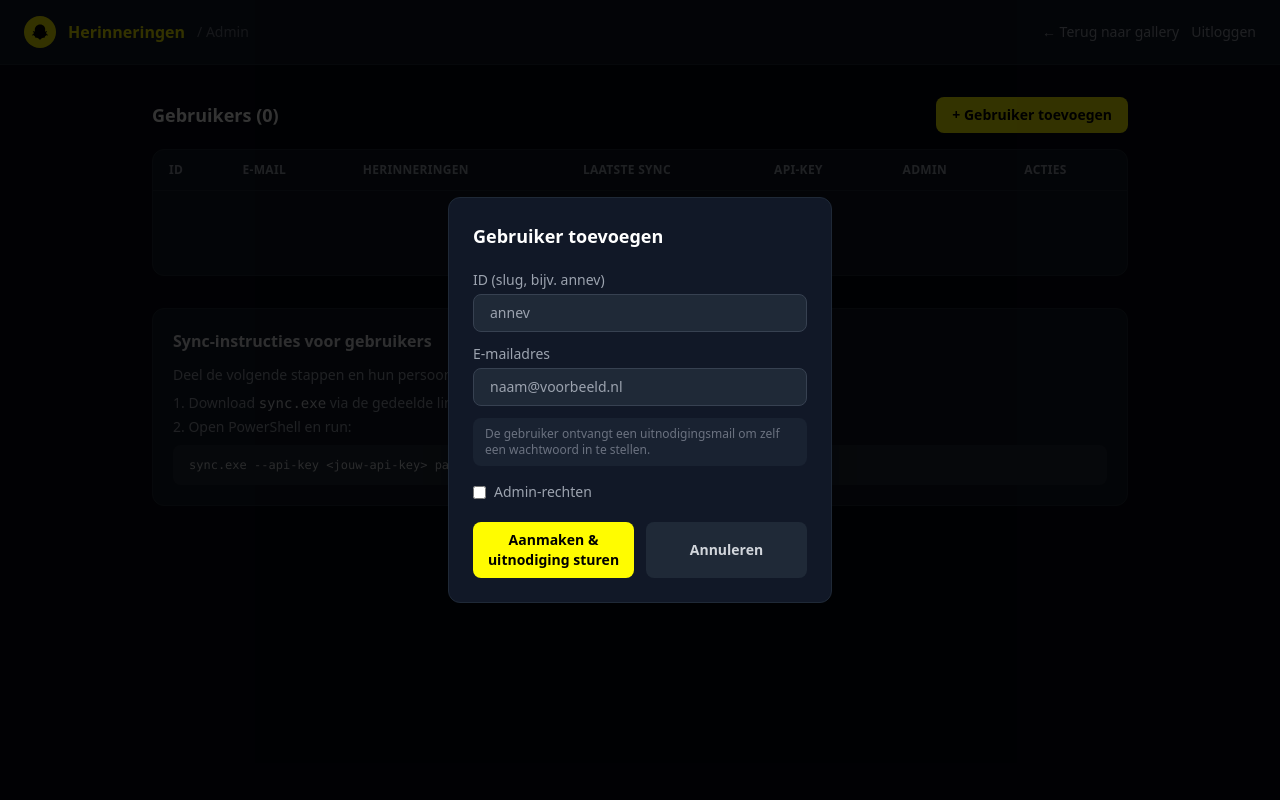
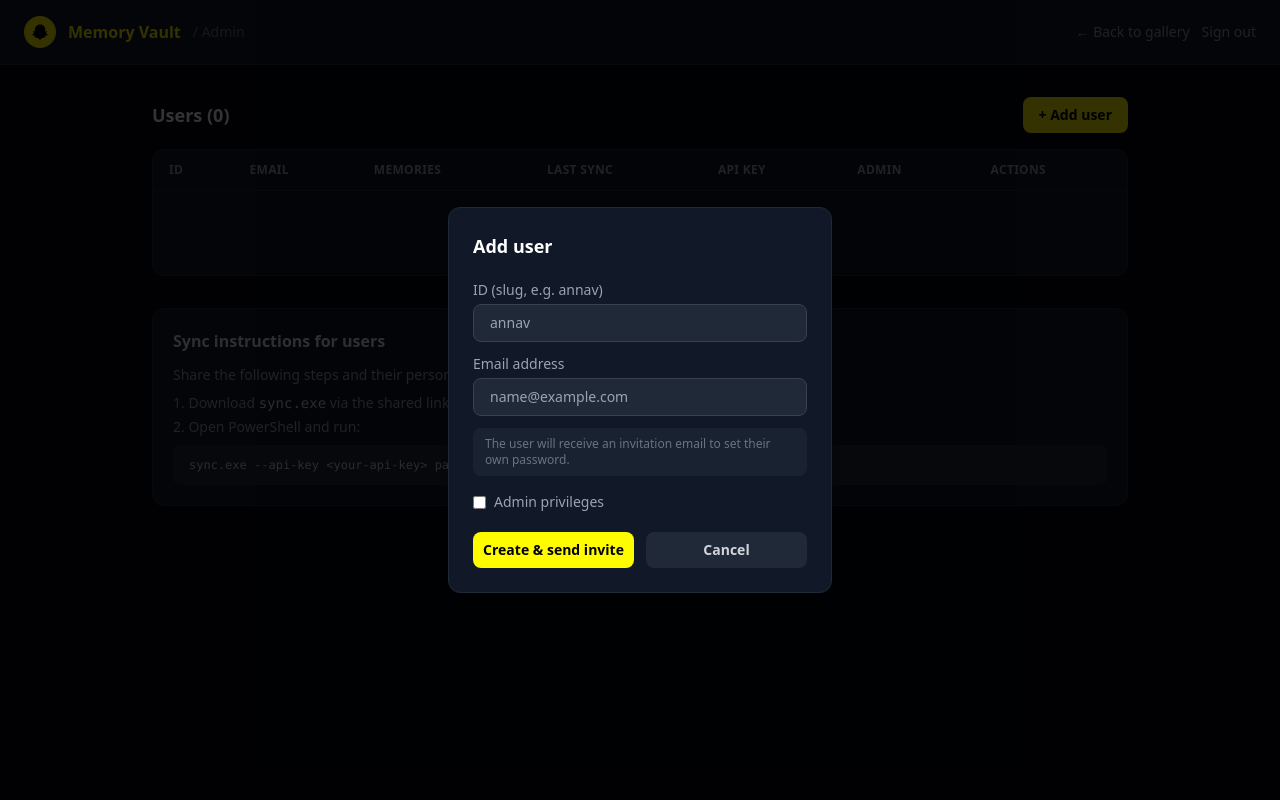
Before and after one commit to BramHolla/memory-vault, a Flask app: page /admin in a window 1280 px wide, after a click on "+ Add user". Run offline with Flask 3, Linux system fonts and the light colour scheme; the visitor is signed in with stand-in values (Sample User, id 1); some libraries are stand-ins or nearby versions.

Commit message:
Translate codebase to English, add README and LICENSE
All Dutch comments, strings, and user-facing text translated to English.
App renamed from Herinneringen to Memory Vault throughout.
Added README.md with self-hosting guide, architecture overview, and
environment variable reference. Added MIT LICENSE. Updated .env.example
and COMMANDS.md with English documentation.

```diff
--- a/app.py
+++ b/app.py
@@ -1,6 +1,6 @@
 """
-Snapchat Memories Viewer — multi-user
-Usage: gunicorn app:app  (productie) of  python app.py  (dev)
+Memory Vault — multi-user Snapchat memories gallery
+Usage: gunicorn app:app  (production) or  python app.py  (dev)
 """
 
 import tempfile
@@ -50,13 +50,13 @@ def load_user(user_id: str):
 
 
 # ---------------------------------------------------------------------------
-# users.db cache (download van R2, refresh elke 5 min)
+# users.db cache (downloaded from R2, refreshed every 5 min)
 # ---------------------------------------------------------------------------
 
 _users_db_path: Path | None = None
 _users_db_lock  = threading.Lock()
 _users_db_last_refresh = 0.0
-USERS_DB_REFRESH = 300  # seconden
+USERS_DB_REFRESH = 300  # seconds
 
 
 def _get_users_db_path() -> Path | None:
@@ -77,12 +77,12 @@ def _get_users_db_path() -> Path | None:
                     except Exception:
                         pass
             except Exception as e:
-                app.logger.warning(f"users.db refresh mislukt: {e}")
+                app.logger.warning(f"users.db refresh failed: {e}")
     return _users_db_path
 
 
 def _invalidate_users_db_cache():
-    """Forceer herdownload bij volgende request (na schrijfoperatie)."""
+    """Force re-download on next request (after a write operation)."""
     global _users_db_last_refresh
     with _users_db_lock:
         _users_db_last_refresh = 0.0
@@ -126,8 +126,8 @@ def get_user_db(user_id: str) -> Path | None:
                         pass
                 return tmp
             except Exception as e:
-                app.logger.warning(f"memories.db download mislukt voor {user_id}: {e}")
-                return cached_path  # gebruik stale cache als fallback
+                app.logger.warning(f"memories.db download failed for {user_id}: {e}")
+                return cached_path  # fall back to stale cache
         return cached_path
 
 
@@ -154,7 +154,7 @@ def login():
         if user_data and users_db.check_password(user_data, password):
             login_user(User(user_data), remember=True)
             return redirect(url_for("index"))
-        error = "Onbekend e-mailadres of verkeerd wachtwoord."
+        error = "Unknown email address or incorrect password."
     return render_template("login.html", error=error)
 
 
@@ -224,7 +224,7 @@ def api_stats():
 
 
 # ---------------------------------------------------------------------------
-# Media serving (lokale modus)
+# Media serving (local mode)
 # ---------------------------------------------------------------------------
 
 @app.route("/media/<path:filename>")
@@ -242,19 +242,19 @@ def accept_invite(token: str):
     path = _get_users_db_path()
     user = users_db.get_user_by_token(path, token, "invite") if path else None
     if not user:
-        return render_template("set_password.html", error="Deze link is ongeldig of verlopen.", token=None, mode="invite")
+        return render_template("set_password.html", error="This link is invalid or has expired.", token=None, mode="invite")
 
     if request.method == "POST":
         pw  = request.form.get("password", "")
         pw2 = request.form.get("password2", "")
         if len(pw) < 8:
-            return render_template("set_password.html", error="Wachtwoord moet minimaal 8 tekens zijn.", token=token, mode="invite")
+            return render_template("set_password.html", error="Password must be at least 8 characters.", token=token, mode="invite")
         if pw != pw2:
-            return render_template("set_password.html", error="Wachtwoorden komen niet overeen.", token=token, mode="invite")
+            return render_template("set_password.html", error="Passwords do not match.", token=token, mode="invite")
         users_db.set_password(path, user["id"], pw)
         users_db.upload_users_db(path)
         _invalidate_users_db_cache()
-        # Herlaad user en log in
+        # Reload user and log in
         fresh_path = _get_users_db_path()
         fresh_user = users_db.get_user_by_id(fresh_path, user["id"])
         login_user(User(fresh_user), remember=True)
@@ -268,15 +268,15 @@ def reset_password(token: str):
     path = _get_users_db_path()
     user = users_db.get_user_by_token(path, token, "reset") if path else None
     if not user:
-        return render_template("set_password.html", error="Deze link is ongeldig of verlopen.", token=None, mode="reset")
+        return render_template("set_password.html", error="This link is invalid or has expired.", token=None, mode="reset")
 
     if request.method == "POST":
         pw  = request.form.get("password", "")
         pw2 = request.form.get("password2", "")
         if len(pw) < 8:
-            return render_template("set_password.html", error="Wachtwoord moet minimaal 8 tekens zijn.", token=token, mode="reset")
+            return render_template("set_password.html", error="Password must be at least 8 characters.", token=token, mode="reset")
         if pw != pw2:
-            return render_template("set_password.html", error="Wachtwoorden komen niet overeen.", token=token, mode="reset")
+            return render_template("set_password.html", error="Passwords do not match.", token=token, mode="reset")
         users_db.set_password(path, user["id"], pw)
         users_db.upload_users_db(path)
         _invalidate_users_db_cache()
@@ -306,7 +306,7 @@ def admin():
     path = _get_users_db_path()
     users = users_db.list_users(path) if path else []
 
-    # Haal aantal memories + laatste sync-tijd op per gebruiker
+    # Fetch memory count and last sync time per user
     s3 = boto3.client(
         "s3",
         endpoint_url=config.R2_ENDPOINT,
@@ -325,7 +325,7 @@ def admin():
                     Key=f"users/{u['id']}/memories.db",
                 )
                 u["last_sync"] = resp["LastModified"].strftime("%Y-%m-%d %H:%M UTC")
-                # Tel memories via cached db
+                # Count memories via cached db
                 cached = _user_db_cache.get(u["id"])
                 if cached and cached[0] and cached[0].exists():
                     u["memory_count"] = db.count_memories_for_user(cached[0], u["id"])
@@ -355,9 +355,9 @@ def admin_create_user():
         try:
             mailer.send_invite(email, user_id, token)
         except Exception as e:
-            app.logger.warning(f"Uitnodigingsmail mislukt: {e}")
+            app.logger.warning(f"Invite email failed: {e}")
     except Exception as e:
-        app.logger.error(f"Gebruiker aanmaken mislukt: {e}")
+        app.logger.error(f"Failed to create user: {e}")
         abort(500)
 
     return redirect(url_for("admin"))
@@ -388,7 +388,7 @@ def admin_reset_password(user_id: str):
     try:
         mailer.send_password_reset(user["email"], user["id"], token)
     except Exception as e:
-        app.logger.warning(f"Reset-mail mislukt: {e}")
+        app.logger.warning(f"Password reset email failed: {e}")
     return redirect(url_for("admin"))
 
 
@@ -397,14 +397,14 @@ def admin_reset_password(user_id: str):
 @admin_required
 def admin_delete_user(user_id: str):
     if user_id == current_user.id:
-        abort(400)  # jezelf niet verwijderen
+        abort(400)  # cannot delete yourself
 
     path = _get_users_db_path()
     users_db.delete_user(path, user_id)
     users_db.upload_users_db(path)
     _invalidate_users_db_cache()
 
-    # Verwijder R2-data van de gebruiker
+    # Delete the user's R2 data
     if config.CLOUD_MODE:
         try:
             s3 = boto3.client(
@@ -419,7 +419,7 @@ def admin_delete_user(user_id: str):
                 for obj in page.get("Contents", []):
                     s3.delete_object(Bucket=config.R2_BUCKET_NAME, Key=obj["Key"])
         except Exception as e:
-            app.logger.warning(f"R2-data verwijderen mislukt voor {user_id}: {e}")
+            app.logger.warning(f"Failed to delete R2 data for {user_id}: {e}")
 
     return redirect(url_for("admin"))
 
@@ -430,16 +430,16 @@ def admin_delete_user(user_id: str):
 
 if __name__ == "__main__":
     if config.CLOUD_MODE:
-        print("Cloud modus: users.db downloaden...")
+        print("Cloud mode: downloading users.db...")
         try:
             p = users_db.download_users_db(silent=True)
             _users_db_path = p
             _users_db_last_refresh = time.time()
-            print("users.db geladen.")
+            print("users.db loaded.")
         except Exception as e:
-            print(f"Waarschuwing: users.db niet geladen: {e}")
+            print(f"Warning: users.db not loaded: {e}")
     else:
         db.init_db()
 
-    print("Snapchat Memories Viewer draait op http://localhost:5000")
+    print("Memory Vault running at http://localhost:5000")
     app.run(host="127.0.0.1", port=5000, debug=False)
--- a/config.py
+++ b/config.py
@@ -24,7 +24,7 @@ APP_PASSWORD     = os.environ.get("APP_PASSWORD", "")
 FLASK_SECRET_KEY = os.environ.get("FLASK_SECRET_KEY", "dev-insecure-key")
 ADMIN_EMAIL      = os.environ.get("ADMIN_EMAIL", "")
 
-# Gmail SMTP (voor uitnodigingen en wachtwoordresets)
+# Gmail SMTP (for invitations and password resets)
 GMAIL_USER         = os.environ.get("GMAIL_USER", "")
 GMAIL_APP_PASSWORD = os.environ.get("GMAIL_APP_PASSWORD", "")
 
--- a/templates/admin.html
+++ b/templates/admin.html
@@ -1,9 +1,9 @@
 <!DOCTYPE html>
-<html lang="nl" class="h-full">
+<html lang="en" class="h-full">
 <head>
   <meta charset="UTF-8">
   <meta name="viewport" content="width=device-width, initial-scale=1.0">
-  <title>Admin — Herinneringen</title>
+  <title>Admin — Memory Vault</title>
   <script src="https://cdn.tailwindcss.com"></script>
   <script>
     tailwind.config = {
@@ -22,23 +22,23 @@
           <path d="M12.166 3c-3.837 0-6.43 2.917-6.43 6.43 0 .604.07 1.186.186 1.742-.27.143-.553.22-.857.22-.44 0-.846-.174-1.15-.46l-.002-.001c-.13-.128-.32-.097-.417.065-.1.167-.053.387.107.493.523.346.87.927.87 1.59 0 .21-.034.412-.097.603-.27.816-.934 1.43-1.762 1.649-.193.05-.33.23-.304.428.026.198.2.342.4.342.017 0 .035 0 .053-.003.28-.04.56-.06.838-.06.56 0 1.05.107 1.45.317.77.41 1.21 1.19 1.37 2.32.025.187.187.325.375.325h.043c.228-.02.453-.03.67-.03.507 0 .99.07 1.437.207.64.196 1.246.583 1.76 1.12.434.46.827.682 1.266.682.44 0 .832-.222 1.267-.683.514-.537 1.12-.924 1.76-1.12.447-.137.93-.207 1.437-.207.217 0 .442.01.67.03h.043c.188 0 .35-.138.375-.325.16-1.13.6-1.91 1.37-2.32.4-.21.89-.317 1.45-.317.278 0 .558.02.838.06.018.003.036.003.053.003.2 0 .374-.144.4-.342.026-.198-.11-.378-.304-.428-.828-.22-1.493-.833-1.762-1.649-.063-.19-.097-.393-.097-.603 0-.663.347-1.244.87-1.59.16-.106.207-.326.107-.493-.097-.162-.287-.193-.417-.065l-.002.001c-.304.286-.71.46-1.15.46-.304 0-.587-.077-.857-.22.116-.556.186-1.138.186-1.742C18.596 5.917 16.003 3 12.166 3z"/>
         </svg>
       </div>
-      <span class="font-bold text-snap-yellow">Herinneringen</span>
+      <span class="font-bold text-snap-yellow">Memory Vault</span>
       <span class="text-gray-500 text-sm">/ Admin</span>
     </div>
     <div class="flex items-center gap-3">
-      <a href="/" class="text-sm text-gray-400 hover:text-white transition">← Terug naar gallery</a>
-      <a href="/logout" class="text-sm text-gray-400 hover:text-white transition">Uitloggen</a>
+      <a href="/" class="text-sm text-gray-400 hover:text-white transition">← Back to gallery</a>
+      <a href="/logout" class="text-sm text-gray-400 hover:text-white transition">Sign out</a>
     </div>
   </header>
 
   <main class="max-w-5xl mx-auto px-6 py-8">
 
-    <!-- Gebruikers tabel -->
+    <!-- Users table -->
     <div class="flex items-center justify-between mb-4">
-      <h2 class="text-lg font-semibold">Gebruikers ({{ users|length }})</h2>
+      <h2 class="text-lg font-semibold">Users ({{ users|length }})</h2>
       <button onclick="document.getElementById('add-user-modal').classList.remove('hidden')"
         class="bg-snap-yellow text-black text-sm font-semibold px-4 py-2 rounded-lg hover:bg-yellow-300 transition">
-        + Gebruiker toevoegen
+        + Add user
       </button>
     </div>
 
@@ -47,12 +47,12 @@
         <thead>
           <tr class="border-b border-gray-800 text-gray-400 text-xs uppercase tracking-wide">
             <th class="px-4 py-3 text-left">ID</th>
-            <th class="px-4 py-3 text-left">E-mail</th>
-            <th class="px-4 py-3 text-left">Herinneringen</th>
-            <th class="px-4 py-3 text-left">Laatste sync</th>
-            <th class="px-4 py-3 text-left">API-key</th>
+            <th class="px-4 py-3 text-left">Email</th>
+            <th class="px-4 py-3 text-left">Memories</th>
+            <th class="px-4 py-3 text-left">Last sync</th>
+            <th class="px-4 py-3 text-left">API key</th>
             <th class="px-4 py-3 text-left">Admin</th>
-            <th class="px-4 py-3 text-left">Acties</th>
+            <th class="px-4 py-3 text-left">Actions</th>
           </tr>
         </thead>
         <tbody>
@@ -66,24 +66,24 @@
               <div class="flex items-center gap-2">
                 <code class="text-xs text-gray-500 font-mono" id="key-{{ u.id }}">{{ u.api_key[:12] }}…</code>
                 <button onclick="copyKey('{{ u.api_key }}', 'key-{{ u.id }}')"
-                  class="text-xs text-gray-400 hover:text-white transition">Kopieer</button>
+                  class="text-xs text-gray-400 hover:text-white transition">Copy</button>
               </div>
             </td>
             <td class="px-4 py-3 text-gray-400">{{ '✓' if u.is_admin else '' }}</td>
             <td class="px-4 py-3">
               <div class="flex items-center gap-2">
                 <form method="POST" action="/admin/users/{{ u.id }}/rotate-key"
-                      onsubmit="return confirm('Nieuwe API-key genereren voor {{ u.id }}?')">
-                  <button class="text-xs text-blue-400 hover:text-blue-300 transition">Nieuwe key</button>
+                      onsubmit="return confirm('Generate new API key for {{ u.id }}?')">
+                  <button class="text-xs text-blue-400 hover:text-blue-300 transition">New key</button>
                 </form>
                 <form method="POST" action="/admin/users/{{ u.id }}/reset-password"
-                      onsubmit="return confirm('Reset-mail sturen naar {{ u.email }}?')">
-                  <button class="text-xs text-yellow-400 hover:text-yellow-300 transition">Reset wachtwoord</button>
+                      onsubmit="return confirm('Send password reset email to {{ u.email }}?')">
+                  <button class="text-xs text-yellow-400 hover:text-yellow-300 transition">Reset password</button>
                 </form>
                 {% if u.id != current_user.id %}
                 <form method="POST" action="/admin/users/{{ u.id }}/delete"
-                      onsubmit="return confirm('Gebruiker {{ u.id }} en alle data verwijderen? Dit kan niet ongedaan worden.')">
-                  <button class="text-xs text-red-400 hover:text-red-300 transition">Verwijderen</button>
+                      onsubmit="return confirm('Delete user {{ u.id }} and all their data? This cannot be undone.')">
+                  <button class="text-xs text-red-400 hover:text-red-300 transition">Delete</button>
                 </form>
                 {% endif %}
               </div>
@@ -91,62 +91,62 @@
           </tr>
           {% else %}
           <tr>
-            <td colspan="7" class="px-4 py-8 text-center text-gray-500">Geen gebruikers gevonden.</td>
+            <td colspan="7" class="px-4 py-8 text-center text-gray-500">No users found.</td>
           </tr>
           {% endfor %}
         </tbody>
       </table>
     </div>
 
-    <!-- Instructies sync -->
+    <!-- Sync instructions -->
     <div class="mt-8 bg-gray-900 rounded-xl border border-gray-800 p-5">
-      <h3 class="font-semibold mb-3 text-gray-200">Sync-instructies voor gebruikers</h3>
-      <p class="text-sm text-gray-400 mb-2">Deel de volgende stappen en hun persoonlijke API-key:</p>
+      <h3 class="font-semibold mb-3 text-gray-200">Sync instructions for users</h3>
+      <p class="text-sm text-gray-400 mb-2">Share the following steps and their personal API key:</p>
       <ol class="text-sm text-gray-400 list-decimal list-inside space-y-1">
-        <li>Download <code class="text-gray-300">sync.exe</code> via de gedeelde link.</li>
-        <li>Open PowerShell en run:</li>
+        <li>Download <code class="text-gray-300">sync.exe</code> via the shared link.</li>
+        <li>Open PowerShell and run:</li>
       </ol>
-      <pre class="mt-2 bg-gray-800 rounded-lg px-4 py-3 text-xs text-gray-300 font-mono overflow-x-auto">sync.exe --api-key &lt;jouw-api-key&gt; pad\naar\mydata~*.zip</pre>
+      <pre class="mt-2 bg-gray-800 rounded-lg px-4 py-3 text-xs text-gray-300 font-mono overflow-x-auto">sync.exe --api-key &lt;your-api-key&gt; path\to\mydata~*.zip</pre>
     </div>
 
   </main>
 
-  <!-- Modal: gebruiker toevoegen -->
+  <!-- Modal: add user -->
   <div id="add-user-modal" class="hidden fixed inset-0 z-50 bg-black/80 flex items-center justify-center p-4">
     <div class="bg-gray-900 rounded-xl border border-gray-800 p-6 w-full max-w-sm shadow-2xl">
-      <h3 class="font-semibold text-lg mb-5">Gebruiker toevoegen</h3>
+      <h3 class="font-semibold text-lg mb-5">Add user</h3>
       <form method="POST" action="/admin/users">
 
-        <label class="block text-sm text-gray-400 mb-1">ID (slug, bijv. annev)</label>
-        <input type="text" name="user_id" required pattern="[a-z0-9]+" title="Alleen kleine letters en cijfers"
+        <label class="block text-sm text-gray-400 mb-1">ID (slug, e.g. annav)</label>
+        <input type="text" name="user_id" required pattern="[a-z0-9]+" title="Lowercase letters and numbers only"
           class="w-full bg-gray-800 border border-gray-700 rounded-lg px-4 py-2 text-white text-sm
                  focus:outline-none focus:border-snap-yellow mb-3"
-          placeholder="annev">
+          placeholder="annav">
 
-        <label class="block text-sm text-gray-400 mb-1">E-mailadres</label>
+        <label class="block text-sm text-gray-400 mb-1">Email address</label>
         <input type="email" name="email" required
           class="w-full bg-gray-800 border border-gray-700 rounded-lg px-4 py-2 text-white text-sm
                  focus:outline-none focus:border-snap-yellow mb-3"
-          placeholder="naam@voorbeeld.nl">
+          placeholder="name@example.com">
 
         <p class="text-xs text-gray-500 mb-4 bg-gray-800/60 rounded-lg px-3 py-2">
-          De gebruiker ontvangt een uitnodigingsmail om zelf een wachtwoord in te stellen.
+          The user will receive an invitation email to set their own password.
         </p>
 
         <label class="flex items-center gap-2 text-sm text-gray-400 mb-5 cursor-pointer">
           <input type="checkbox" name="is_admin" value="1" class="rounded">
-          Admin-rechten
+          Admin privileges
         </label>
 
         <div class="flex gap-3">
           <button type="submit"
             class="flex-1 bg-snap-yellow text-black font-semibold rounded-lg py-2 text-sm hover:bg-yellow-300 transition">
-            Aanmaken & uitnodiging sturen
+            Create & send invite
           </button>
           <button type="button"
             onclick="document.getElementById('add-user-modal').classList.add('hidden')"
             class="flex-1 bg-gray-800 text-gray-300 font-semibold rounded-lg py-2 text-sm hover:bg-gray-700 transition">
-            Annuleren
+            Cancel
           </button>
         </div>
       </form>
@@ -158,7 +158,7 @@
       navigator.clipboard.writeText(fullKey).then(() => {
         const el = document.getElementById(elemId);
         const orig = el.textContent;
-        el.textContent = 'Gekopieerd!';
+        el.textContent = 'Copied!';
         el.classList.add('text-snap-yellow');
         setTimeout(() => {
           el.textContent = orig;
```
Also changed, not shown: COMMANDS.md (+42 -43 lines), db.py (+4 -4 lines), downloader.py (+19 -19 lines), mailer.py (+24 -24 lines), sync.py (+45 -45 lines), templates/index.html (+20 -20 lines), templates/login.html (+7 -7 lines), templates/set_password.html (+14 -14 lines), users_db.py (+11 -11 lines), README.md (added), 2 other files.
